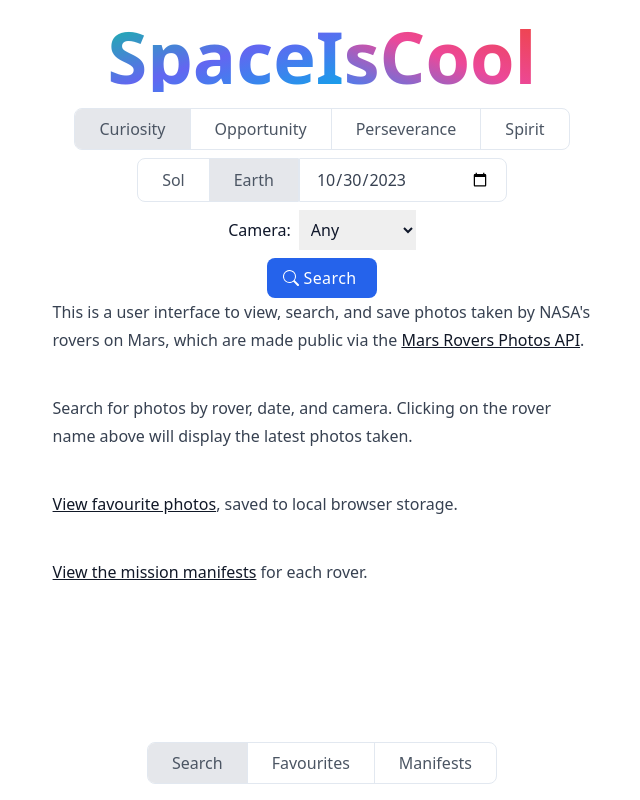
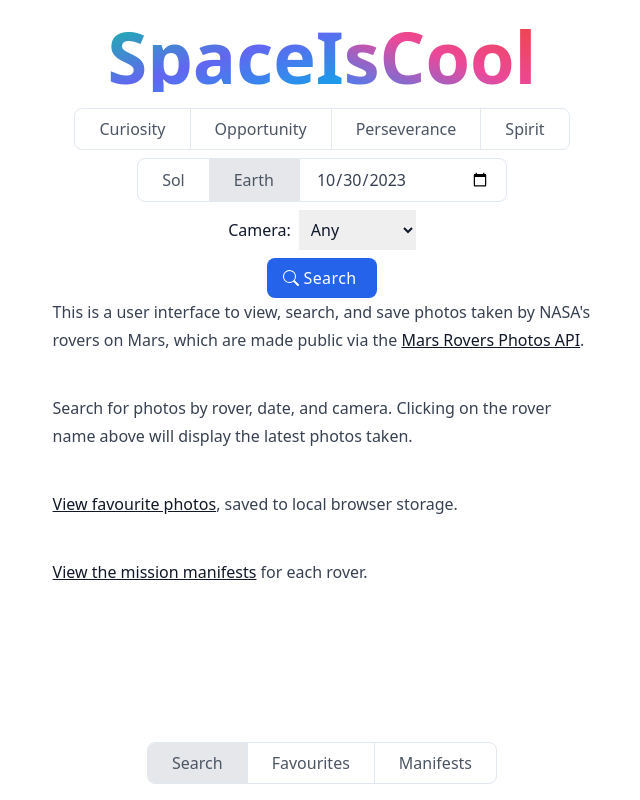
Before and after one commit to james-langridge/space-is-cool, a Next.js app: page /search in a window 1280 px wide. Shown: the whole page, without its empty margins (318-958 px from the left). Built offline with nearby package versions, Linux system fonts and the light colour scheme.

Commit message:
Fix colour of active buttons

```diff
--- a/components/global/NavFooter.tsx
+++ b/components/global/NavFooter.tsx
@@ -21,8 +21,9 @@
             className={clsx(
               'px-4 py-2 text-sm font-medium text-gray-600 transition-colors duration-200 dark:text-gray-300 sm:px-6 sm:text-base',
               {
-                'bg-gray-200 dark:bg-gray-500': pathname === '/search',
-                'hover:bg-gray-100 dark:hover:bg-gray-800': pathname !== '/',
+                'bg-gray-200 dark:bg-gray-500': pathname.startsWith('/search'),
+                'hover:bg-gray-100 dark:hover:bg-gray-800':
+                  !pathname.startsWith('/search'),
               },
             )}
           >
@@ -35,9 +36,10 @@
             className={clsx(
               'px-4 py-2 text-sm font-medium text-gray-600 transition-colors duration-200 dark:text-gray-300 sm:px-6 sm:text-base',
               {
-                'bg-gray-200 dark:bg-gray-500': pathname === '/favourites',
+                'bg-gray-200 dark:bg-gray-500':
+                  pathname.startsWith('/favourites'),
                 'hover:bg-gray-100 dark:hover:bg-gray-800':
-                  pathname !== '/favourites',
+                  !pathname.startsWith('/favourites'),
               },
             )}
           >
@@ -50,9 +52,10 @@
             className={clsx(
               'px-4 py-2 text-sm font-medium text-gray-600 transition-colors duration-200 dark:text-gray-300 sm:px-6 sm:text-base',
               {
-                'bg-gray-200 dark:bg-gray-500': pathname === '/manifests',
+                'bg-gray-200 dark:bg-gray-500':
+                  pathname.startsWith('/manifests'),
                 'hover:bg-gray-100 dark:hover:bg-gray-800':
-                  pathname !== '/manifests',
+                  !pathname.startsWith('/manifests'),
               },
             )}
           >
--- a/components/global/SearchForm.tsx
+++ b/components/global/SearchForm.tsx
@@ -89,13 +89,11 @@
   }
 
   return (
-    <div>
-      <ButtonRovers form={form} dispatch={dispatch} />
+    <form onSubmit={onSubmit}>
+      <ButtonRovers dispatch={dispatch} />
       <InputDate form={form} dispatch={dispatch} />
       <InputCamera form={form} dispatch={dispatch} />
-      <form onSubmit={onSubmit}>
-        <ButtonSearch />
-      </form>
-    </div>
+      <ButtonSearch />
+    </form>
   )
 }
--- a/components/pages/search/ButtonRovers.tsx
+++ b/components/pages/search/ButtonRovers.tsx
@@ -1,17 +1,18 @@
 import clsx from 'clsx'
 import Link from 'next/link'
+import {usePathname} from 'next/navigation'
 import React, {Dispatch} from 'react'
 
-import {FormAction, FormState} from '@/components/global/SearchForm'
+import {FormAction} from '@/components/global/SearchForm'
 import {RoverName} from '@/types/APIResponseTypes'
 
 export default function ButtonRovers({
-  form,
   dispatch,
 }: {
-  form: FormState
   dispatch: Dispatch<FormAction>
 }) {
+  const pathname = usePathname()
+
   return (
     <div className="flex w-full justify-center pt-4 sm:px-4 sm:pb-0">
       <div className="flex max-w-min justify-center divide-x overflow-hidden rounded-lg border rtl:flex-row-reverse dark:divide-gray-700 dark:border-gray-700 dark:bg-gray-900">
@@ -21,9 +22,11 @@
               className={clsx(
                 'px-2.5 py-2 text-sm font-medium text-gray-600 transition-colors duration-200 dark:text-gray-300 sm:px-6 sm:text-base',
                 {
-                  'bg-gray-200 dark:bg-gray-500': rover === form.rover,
+                  'bg-gray-200 dark:bg-gray-500': pathname.startsWith(
+                    `/search/${rover}`,
+                  ),
                   'hover:bg-gray-100 dark:hover:bg-gray-800':
-                    rover !== form.rover,
+                    !pathname.startsWith(`/search/${rover}`),
                 },
               )}
               onClick={() => {
```
